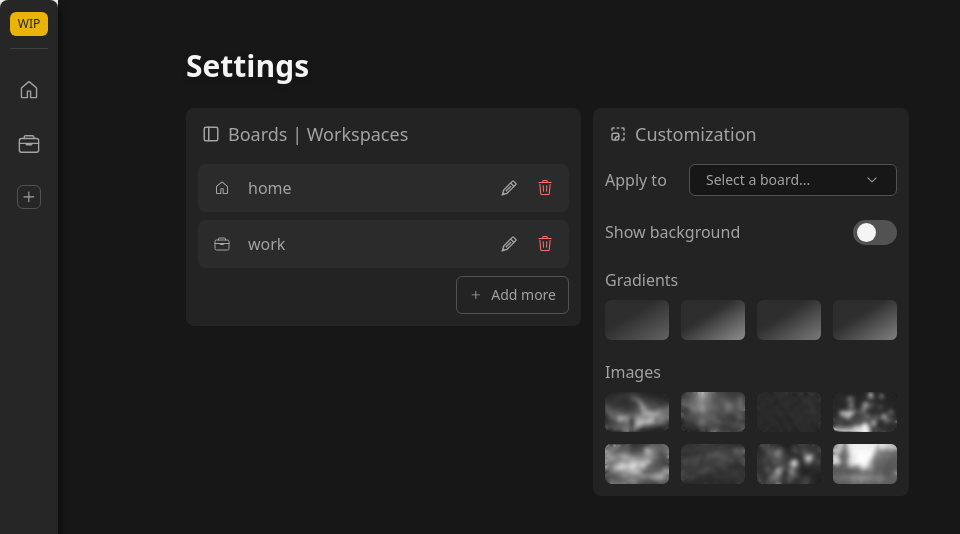
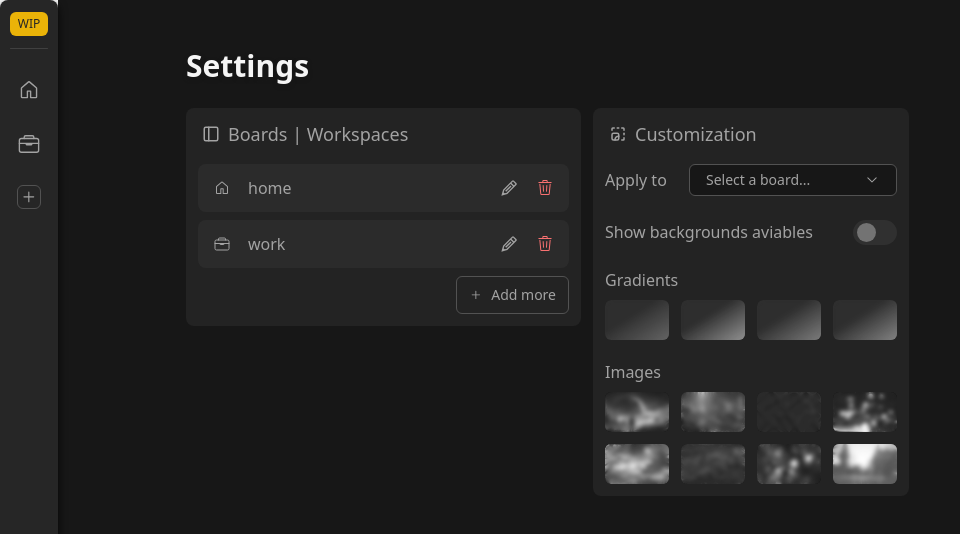
Before and after one commit to LuisNivar/my-kanban-board, a React (Vite) app: page /settings in a window 1280 px wide. Shown: the top 534 px of the page, without its empty margins (0-960 px from the left). Built offline with nearby package versions, Linux system fonts and the light colour scheme.

Commit message:
Allow changing the background depending on the selected board

```diff
--- a/src/components/Kanban.tsx
+++ b/src/components/Kanban.tsx
@@ -1,15 +1,24 @@
 import { useContext } from "react";
 import { useParams } from "react-router-dom";
 import { CardProvider } from "../CardProvider";
-import { CardContext } from "../Context";
+import { CardContext, SidebarContext } from "../Context";
 import { ItemProps } from "../types";
 import Column from "./Column";
 import TrashCan from "./TrashCan";
+import { DEFAULT_BACKGROUND } from "./Settings/utils";
 
 export function Kanban() {
+  const state = useContext(SidebarContext);
+  //TODO: Find a better way
+  const { id } = useParams();
+  const background =
+    state.filter((b) => b.name === id)[0]?.background ?? DEFAULT_BACKGROUND;
+
   return (
     <CardProvider>
-      <div className="h-screen w-full px-6 py-5 overflow-x-auto bg-neutral-900 text-neutral-100">
+      <div
+        className={`h-screen w-full px-6 py-5 overflow-x-auto bg-cover text-neutral-100 ${background}`}
+      >
         <Columns />
       </div>
     </CardProvider>
--- a/src/components/Settings/BackgroundSection.tsx
+++ b/src/components/Settings/BackgroundSection.tsx
@@ -1,25 +1,66 @@
-import { PropsWithChildren, useEffect, useState } from "react";
+import { PropsWithChildren, useContext, useEffect, useState } from "react";
+import { SidebarContext, SidebarDispatchContext } from "../../Context";
 import { BackgroundToggleProps } from "../../types";
 import { BackgrounIcon } from "../Icons";
 import Switch from "../UI/Switch";
 import { Sections } from "./Sections";
 import SelectBoards from "./SelectBoards";
-import { BACKGROUNDS_COLLECTION } from "./utils";
+import { BACKGROUNDS_COLLECTION, DEFAULT_BACKGROUND } from "./utils";
 
 export default function BackgrounbdSection() {
   const [state, setState] = useState(BACKGROUNDS_COLLECTION);
-  const [selection, setSelection] = useState<string | null>();
-  const [selectValue, setSelectValue] = useState<string | null>();
-
+  const [selection, setSelection] = useState<string | null>(null);
+  const [selectValue, setSelectValue] = useState<string | null>(null);
   const [showBg, setShowBg] = useState(false);
 
-  //DEBUG:
+  const dispatch = useContext(SidebarDispatchContext);
+  const sidebar = useContext(SidebarContext);
+
   useEffect(() => {
-    console.log(selection);
+    handleShow();
+  }, [showBg]);
+
+  // Change background
+  useEffect(() => {
+    if (!selectValue) return;
+    if (!selection) return;
+
+    dispatch({
+      type: "backgroundChange",
+      icon: selectValue,
+      background: selection,
+    });
   }, [selection]);
 
+  // Set default background
   useEffect(() => {
-    console.log(selectValue);
+    if (!selectValue) return;
+    if (!showBg) {
+      dispatch({
+        type: "backgroundChange",
+        icon: selectValue,
+        background: DEFAULT_BACKGROUND,
+      });
+    }
+  }, [showBg]);
+
+  // Load background by board
+  useEffect(() => {
+    const selectedBackground = sidebar.filter((s) => s.icon === selectValue)[0]
+      ?.background;
+
+    if (!selectedBackground) return;
+    setShowBg(selectedBackground !== DEFAULT_BACKGROUND);
+
+    setState((prevState) => {
+      return prevState.map((b) => {
+        if (b.value === selectedBackground) {
+          return { ...b, toggled: true };
+        } else {
+          return { ...b, toggled: false };
+        }
+      });
+    });
   }, [selectValue]);
 
   function handleChange(key: string) {
@@ -37,10 +78,6 @@ export default function BackgrounbdSection() {
     });
   }
 
-  useEffect(() => {
-    handleShow();
-  }, [showBg]);
-
   function handleShow() {
     setState((prevState) => {
       return prevState.map((b) => {
@@ -48,26 +85,24 @@ export default function BackgrounbdSection() {
       });
     });
     //TODO: Do better
-    setSelection("bg-neutral-900");
+    setSelection(DEFAULT_BACKGROUND);
   }
 
   return (
     <Sections title="Customization" icon={<BackgrounIcon />}>
-      <div className="text-neutral-400">
-        <div className="flex gap-5 flex-col">
-          <fieldset className="h-8 flex justify-between items-center gap-2">
-            <label htmlFor="select">Apply to</label>
+      <Body>
+        <Field htmlFor="select" label="Apply to">
           <SelectBoards onValueChange={setSelectValue} />
-          </fieldset>
-          <fieldset className="h-8 flex justify-between items-center gap-2">
-            <label htmlFor="show">Show background</label>
+        </Field>
+        <Field htmlFor="show" label="Show backgrounds aviables">
           <Switch
             color="yellow"
             id="show"
             checked={showBg}
             onCheckedChange={setShowBg}
+            disabled={!selectValue}
           />
-          </fieldset>
+        </Field>
 
         <BackgroundsCategory title="Gradients">
           {state
@@ -98,9 +133,16 @@ export default function BackgrounbdSection() {
               />
             ))}
         </BackgroundsCategory>
+      </Body>
+    </Sections>
+  );
+}
+
+function Body({ children }: PropsWithChildren) {
+  return (
+    <div className="text-neutral-400">
+      <div className="flex gap-5 flex-col">{children}</div>
     </div>
-      </div>
-    </Sections>
   );
 }
 
@@ -111,6 +153,16 @@ function BackgroundsCategory({ title, children }: BackgroundsCategoryProps) {
       <h3 className="text-base mb-2">{title}</h3>
       <span className="grid grid-cols-4 gap-3">{children}</span>
     </div>
+  );
+}
+
+type FieldProps = PropsWithChildren & { label: string; htmlFor: string };
+function Field({ children, label, htmlFor }: FieldProps) {
+  return (
+    <fieldset className="h-8 flex justify-between items-center gap-2">
+      <label htmlFor={htmlFor}>{label}</label>
+      {children}
+    </fieldset>
   );
 }
 
```
Lines whose indentation alone changed are shown as unchanged.
